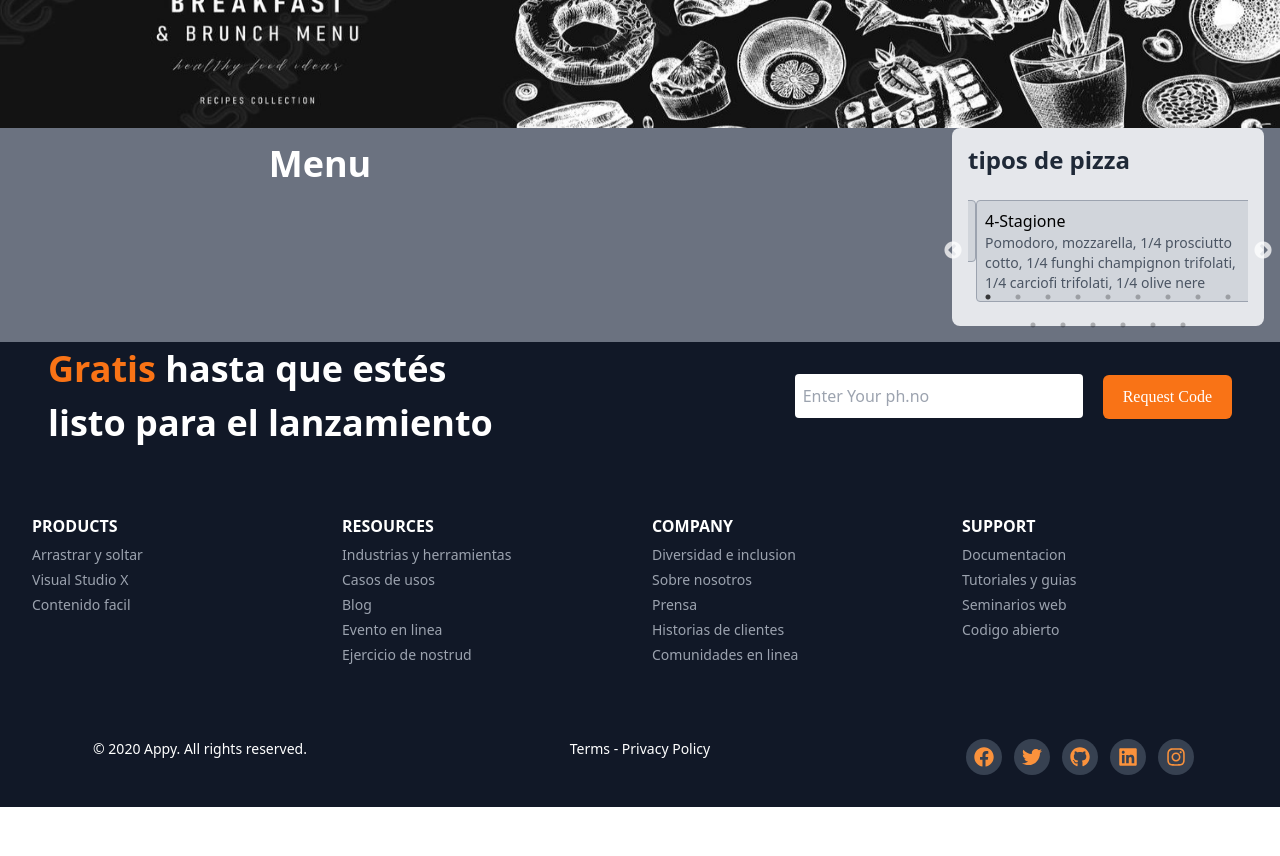
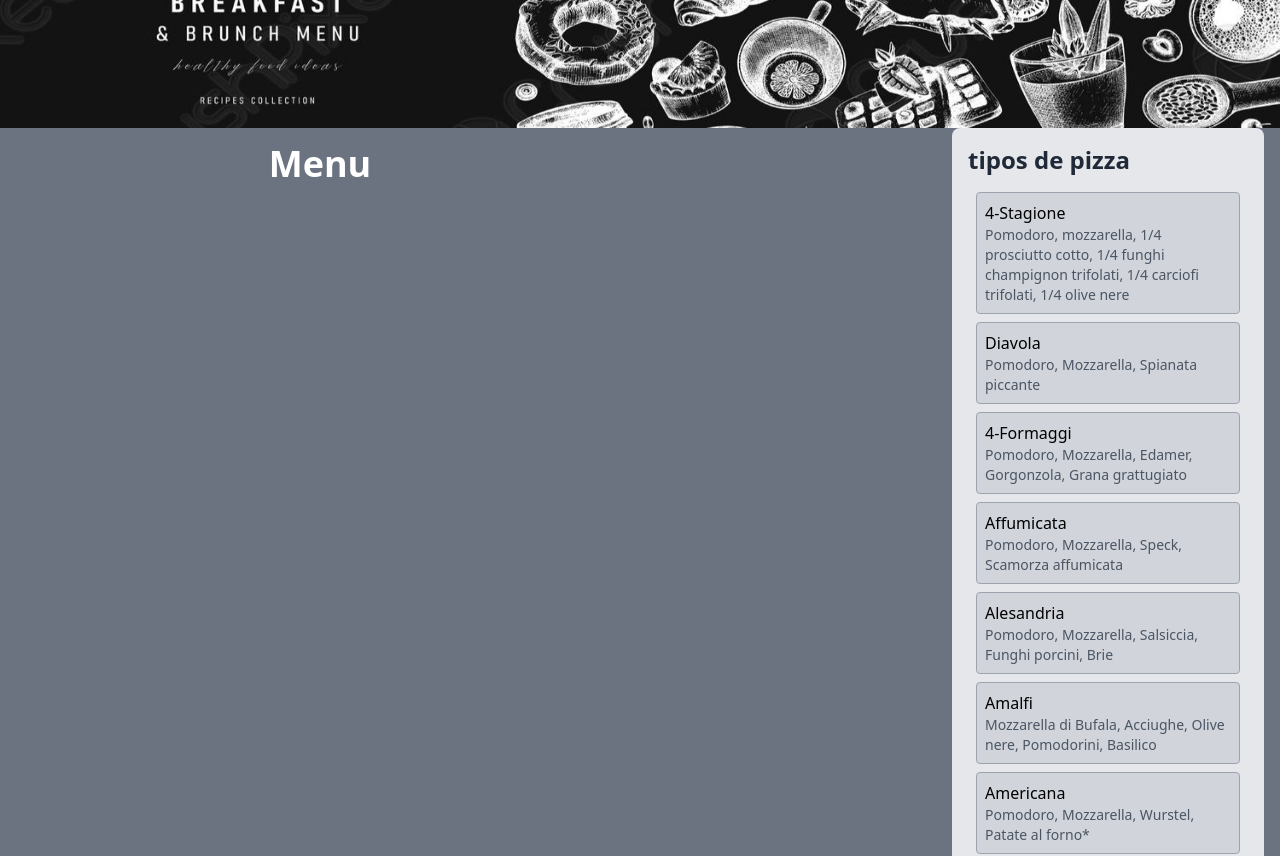
Before and after one commit to francmauric/pizzeria, a Next.js app: page /Prenotaciones in a window 1280 px wide. Shown: the part 800-1656 px from the top of the page. Before the commit the page ends 1607 px from the top, so only its background shows below. Built offline with nearby package versions, Linux system fonts and the light colour scheme.

Commit message:
terminando carousel en responsive page/pizzeria

```diff
--- a/pages/Prenotaciones.tsx
+++ b/pages/Prenotaciones.tsx
@@ -111,10 +111,11 @@ export default function pizzeria() {
             </h1>
           </div>
           <div className="flex w-full sm:w-2/4  justify-end pr-4 pb-4">
-            <div className="flex-col justify-end w-full sm:w-2/4 bg-gray-200 p-4 rounded-lg">
+            <div className="w-full sm:w-2/4 bg-gray-200 p-4 rounded-lg sm:bg-opacity-100 bg-opacity-50">
               <h2 className="text-2xl font-bold mb-4 text-gray-800">
                 tipos de pizza
               </h2>
+              <div className="sm:hidden">
               <Slider dots infinite speed={500} slidesToShow={1}>
                 {Object.keys(pizzaDescriptions).map((pizza) => (
                   <li
@@ -135,6 +136,30 @@ export default function pizzeria() {
                   </li>
                 ))}
               </Slider>
+              </div>
+              {/* vista para escritorio */}
+              <div className="hidden sm:block">
+                <ul>
+              {Object.keys(pizzaDescriptions).map((pizza) => (
+                  <li
+                    key={pizza}
+                    className={`cursor-pointer p-2 m-2 rounded border border-gray-400 ${
+                      selectedPizza === pizza
+                        ? "bg-blue-500 text-white"
+                        : "bg-gray-300 hover:bg-gray-400"
+                    } transition-all duration-300`}
+                    onClick={() =>
+                      handlePizzaSelect(pizza as keyof PizzaDescriptions)
+                    }
+                  >
+                    {pizza}
+                    <p className="text-sm text-gray-600">
+                      {pizzaDescriptions[pizza as keyof PizzaDescriptions]}
+                    </p>
+                  </li>
+                ))}
+                </ul>
+              </div>
             </div>
           </div>
         </div>
```
